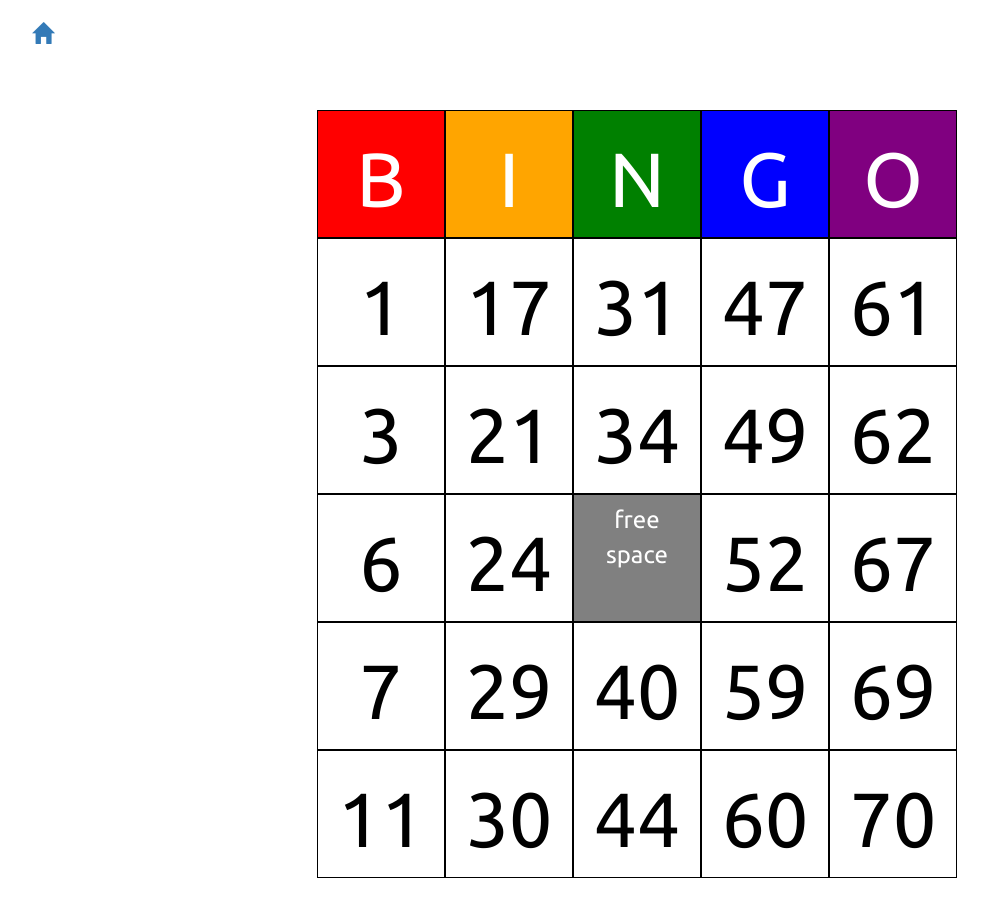
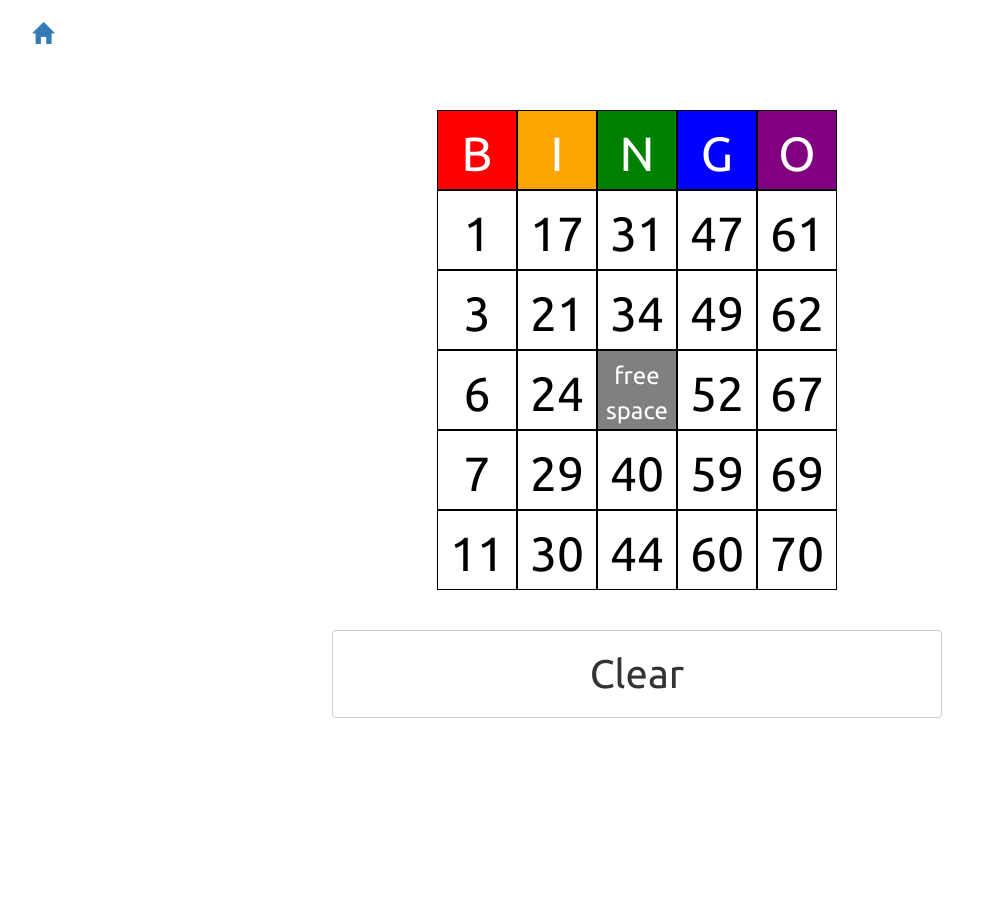
Before and after one commit to PeterEFrancis/bingo-app, a Flask app: page /card in a window 1280 px wide. Shown: the top 918 px of the page, without its empty margins (3-991 px from the left). After the commit the page ends 718 px from the top, so only its background shows below. Run offline with Flask 2, Linux system fonts and the light colour scheme; some libraries are stand-ins or nearby versions.

Commit message:
fix height

```diff
--- a/templates/card.html
+++ b/templates/card.html
@@ -56,8 +56,8 @@
       }
 
       .square {
-        width:10vw;
-        height:10vw;
+        width:10vh;
+        height:10vh;
         border: 1px solid #000;
       }
       .click-square {
@@ -66,8 +66,8 @@
 
 
       .square h2 {
-        margin-top:2vw;
-        font-size: 6vw;
+        margin-top:2vh;
+        font-size: 6vh;
       }
 
       .square[value="0"] { background-color:white; color:black}
```
